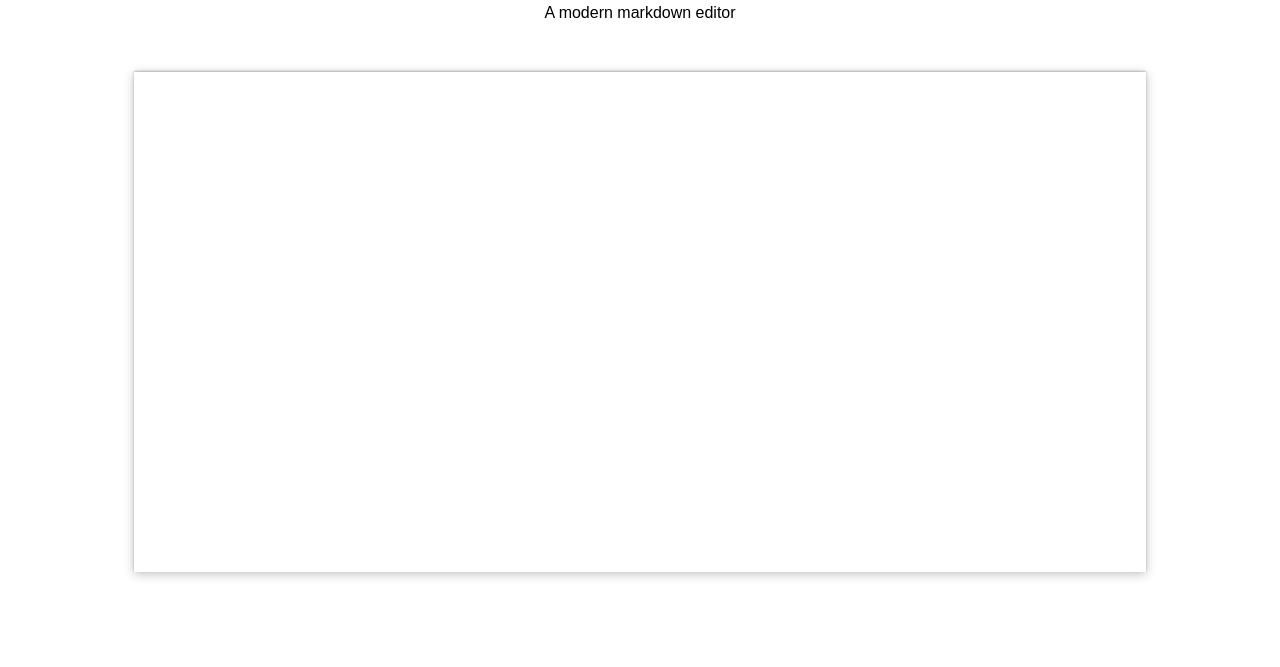
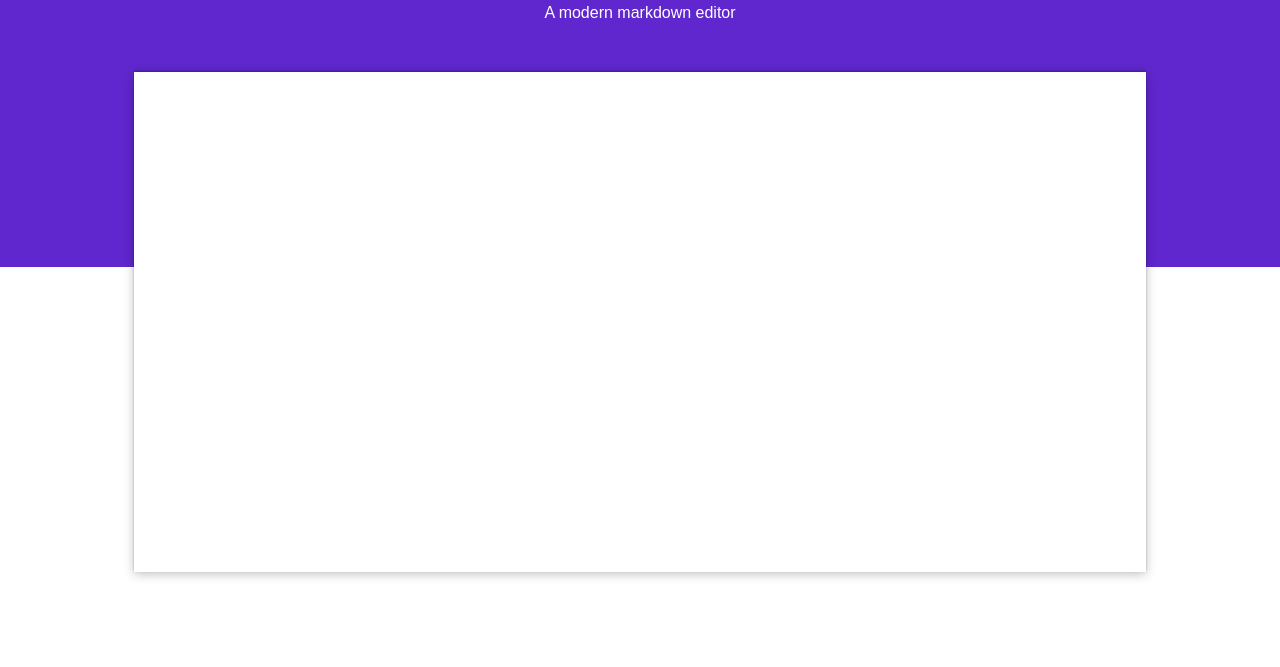
Before and after one commit to ZeroX-DG/Sonalus, a website: page index.html in a window 1280 px wide. Shown: the part 133-800 px from the top of the page. Drawn offline with Linux system fonts and the light colour scheme; a web font is replaced by a local one.

Commit message:
updated index layout

```diff
--- a/dev/dev.css
+++ b/dev/dev.css
@@ -4,12 +4,14 @@
   font-size: 80px;
   margin-bottom: 20px;
   margin-top: 20px;
+  color: white;
 }
 
 .description {
   text-align: center;
   font-family: "Montserrat", sans-serif;
   margin-bottom: 50px;
+  color: white;
 }
 
 #editor {
@@ -19,4 +21,15 @@
   box-shadow: 0 2px 10px rgba(0, 0, 0, 0.25), 0 -1px 2px rgba(0, 0, 0, 0.25);
   padding: 10px;
   box-sizing: border-box;
+  background: white;
 }
+
+.background {
+  width: 100%;
+  height: 50%;
+  position: absolute;
+  left: 0;
+  top: 0;
+  background: #5f27cd;
+  z-index: -1;
+}
--- a/index.html
+++ b/index.html
@@ -12,6 +12,7 @@
 </head>
 
 <body>
+  <div class='background'></div>
   <h1 class='title'>Sonalus</h1>
   <p class='description'>A modern markdown editor</p>
   <div id='editor'></div>
```
